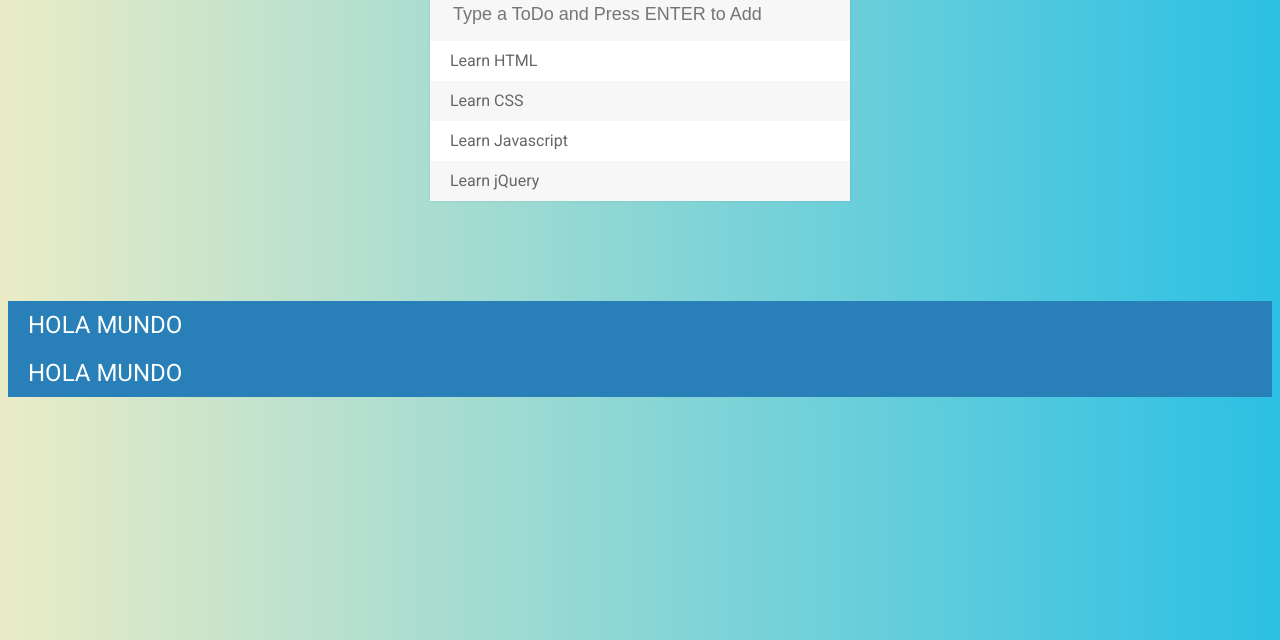
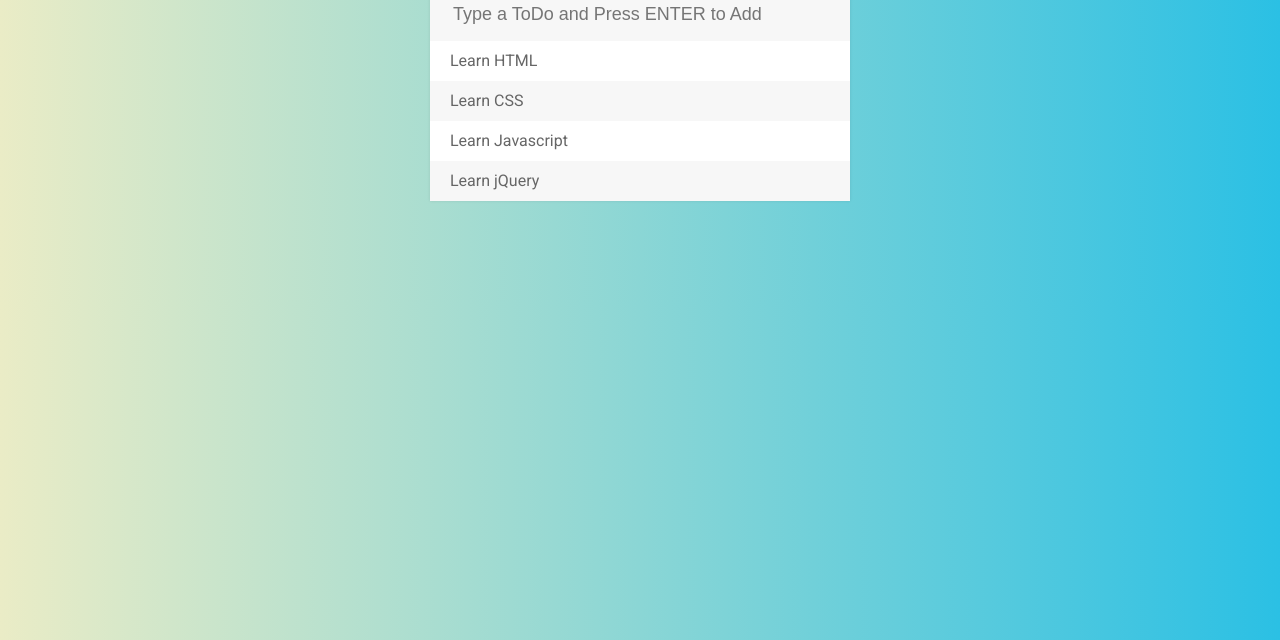
Before and after one commit to orlan2y3/Todos, a plain HTML site: page index.html in a window 1280 px wide. Shown: the part 160-800 px from the top of the page. Drawn offline with Linux system fonts and the light colour scheme.

Commit message:
Test from VScode and Azure static web app

```diff
--- a/index.html
+++ b/index.html
@@ -32,11 +32,6 @@
             <li><span><i class="far fa-trash-alt"></i></span>Learn jQuery</li>
         </ul>
     </div>
-    <div>
-        <h1>Hola Mundo</h1>
-        <h1>Hola Mundo</h1>
-    </div>
-
     <script type="text/javascript" src="assets/js/todos.js"></script>
 </body>
 
```
